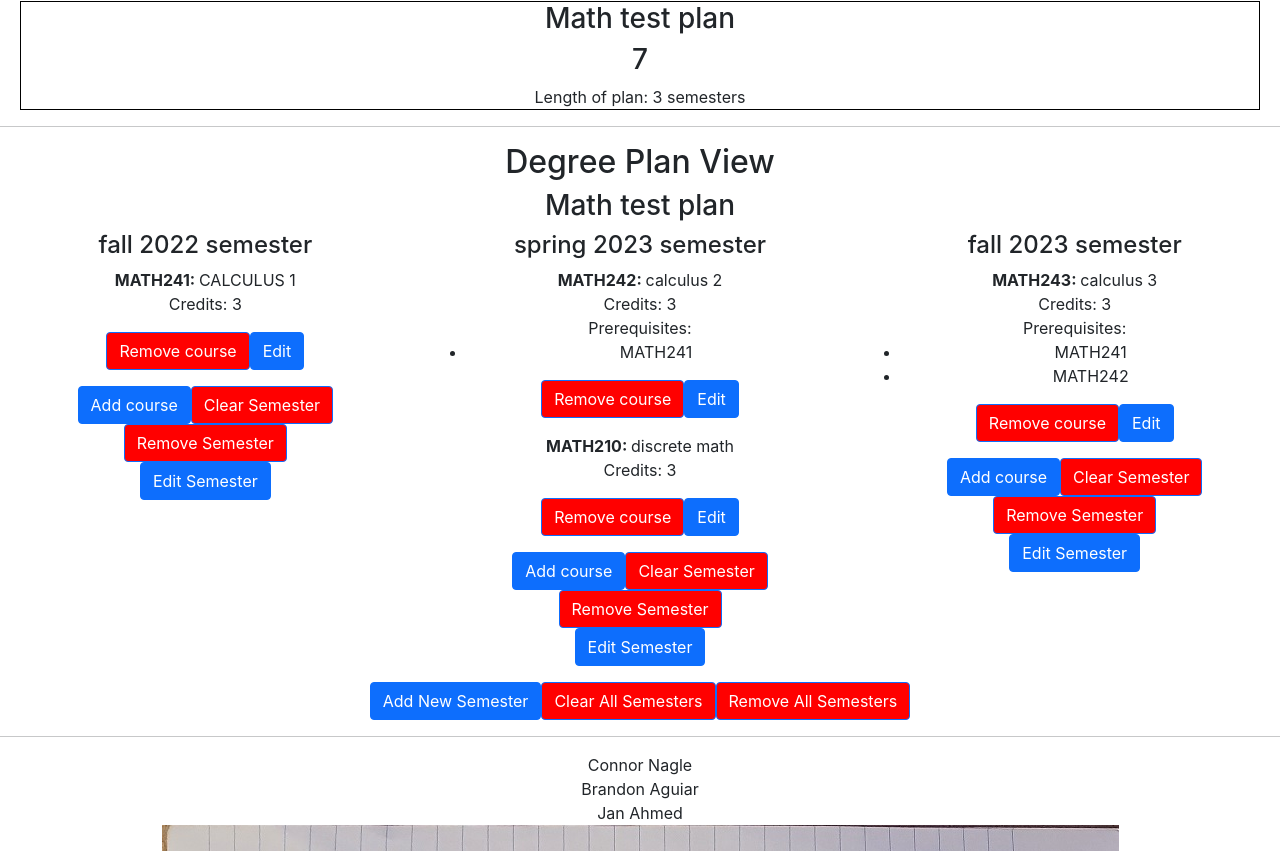
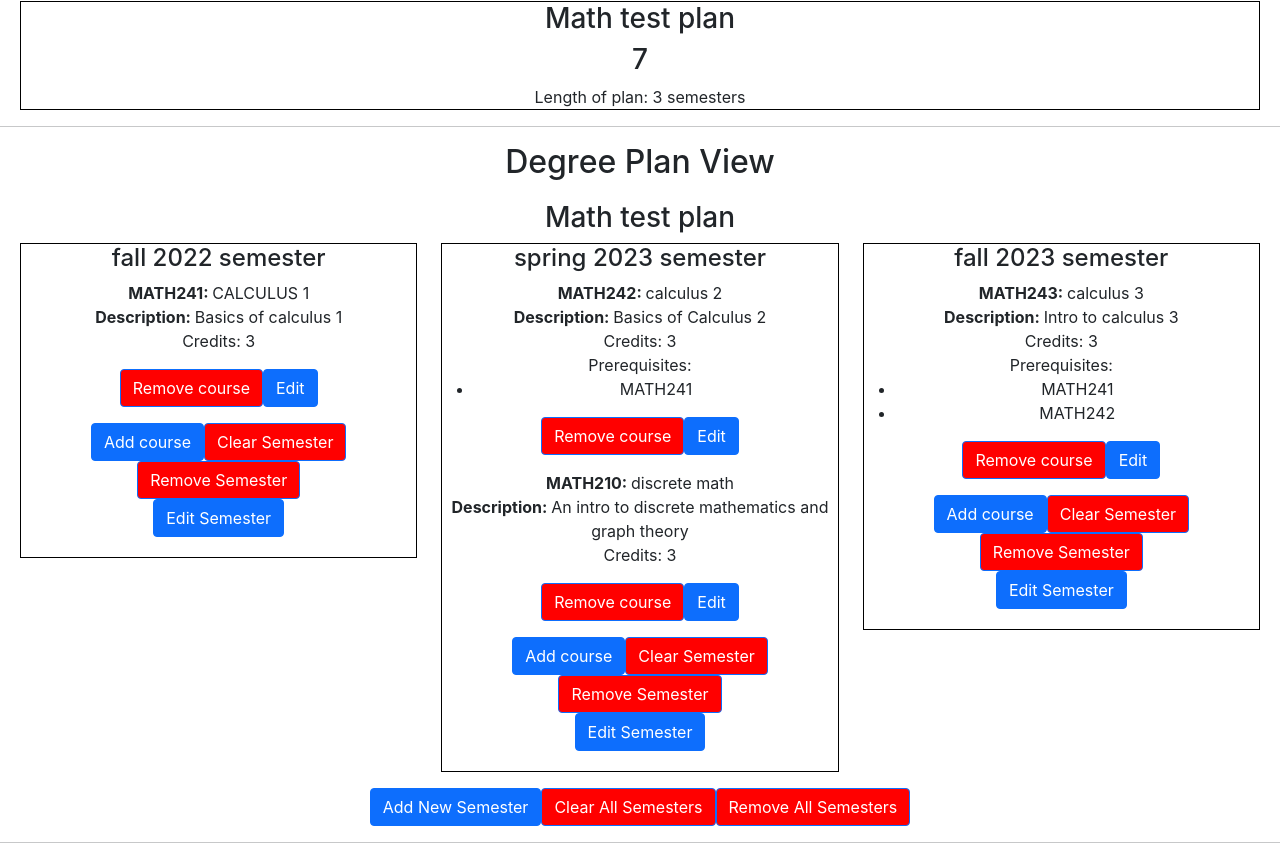
Before and after one commit to janahmedprg/cis-scheduler-team-22, a React (Create React App) app: page / in a window 1280 px wide. Shown: the part 889-1740 px from the top of the page. Built offline with nearby package versions, Linux system fonts and the light colour scheme.

Commit message:
added course decription to viewCourse and editCourse

```diff
--- a/src/Compontents/editCourse.tsx
+++ b/src/Compontents/editCourse.tsx
@@ -21,7 +21,12 @@ export function EditCourse({
     course: Course;
     setDegreePlans: (plans: DegreePlan[]) => void;
 }) {
-    function updateCourse(courseCode: string, name: string, credits: number) {
+    function updateCourse(
+        courseCode: string,
+        name: string,
+        description: string,
+        credits: number
+    ) {
         const foundDegreePlan = degreePlans.find(
             (plan: DegreePlan): boolean => plan.id === degreePlan.id
         );
@@ -44,6 +49,7 @@ export function EditCourse({
             ...foundCourse,
             code: courseCode,
             name: name,
+            descr: description,
             credits: credits
         };
         const newSemester: Semester = {
@@ -67,15 +73,34 @@ export function EditCourse({
         setDegreePlans(newPlans);
     }
     function updateCourseCode(event: ChangeEvent) {
-        updateCourse(event.target.value, course.name, course.credits);
+        updateCourse(
+            event.target.value,
+            course.name,
+            course.descr,
+            course.credits
+        );
     }
     function updateCourseName(event: ChangeEvent) {
-        updateCourse(course.code, event.target.value, course.credits);
+        updateCourse(
+            course.code,
+            event.target.value,
+            course.descr,
+            course.credits
+        );
+    }
+    function updateCourseDescription(event: ChangeEvent) {
+        updateCourse(
+            course.code,
+            course.name,
+            event.target.value,
+            course.credits
+        );
     }
     function updateCourseCredits(event: ChangeEvent) {
         updateCourse(
             course.code,
             course.name,
+            course.descr,
             parseInt(event.target.value) || 0
         );
     }
@@ -91,6 +116,15 @@ export function EditCourse({
                 <Form.Label>Course Name:</Form.Label>
                 <Form.Control value={course.name} onChange={updateCourseName} />
             </Form.Group>
+            <Form.Group controlId="formCourseDescription">
+                <Form.Label>Course Name:</Form.Label>
+                <Form.Control
+                    as={"textarea"}
+                    rows={5}
+                    value={course.descr}
+                    onChange={updateCourseDescription}
+                />
+            </Form.Group>
             <Form.Group controlId="formCourseCredits">
                 <Form.Label>Credits</Form.Label>
                 <Form.Control
--- a/src/Compontents/viewCourse.tsx
+++ b/src/Compontents/viewCourse.tsx
@@ -54,6 +54,8 @@ export function ViewCourse({
         <div>
             <b>{course.code}: </b>
             {course.name} <br />
+            <b>Description: </b>
+            {course.descr} <br />
             Credits: {course.credits}
             {course.requirementsFulfilled.length > 0 && (
                 <div>
--- a/src/Compontents/viewDegreePlan.tsx
+++ b/src/Compontents/viewDegreePlan.tsx
@@ -78,7 +78,13 @@ export function ViewDegreePlan({
         setDegreePlans(newPlans);
     }
     return (
-        <div>
+        <div
+            style={{
+                marginLeft: "20px",
+                marginRight: "20px",
+                marginTop: "20px"
+            }}
+        >
             <h3>{degreePlan.name}</h3>
             <Row>
                 {degreePlan.semesters.map(
--- a/src/Compontents/viewSemester.tsx
+++ b/src/Compontents/viewSemester.tsx
@@ -114,7 +114,11 @@ export function ViewSemester({
         setDegreePlans(newPlans);
     }
     return (
-        <div>
+        <div
+            style={{
+                border: "1px solid black"
+            }}
+        >
             <h4>
                 {semester.session} {semester.year} semester
             </h4>
@@ -163,7 +167,10 @@ export function ViewSemester({
                     setDegreePlans={setDegreePlans}
                 />
             )}
-            <Button onClick={() => setEditing(!editing)}>
+            <Button
+                onClick={() => setEditing(!editing)}
+                style={{ marginBottom: "20px" }}
+            >
                 {editing ? "Close" : "Edit Semester"}
             </Button>
         </div>
```
